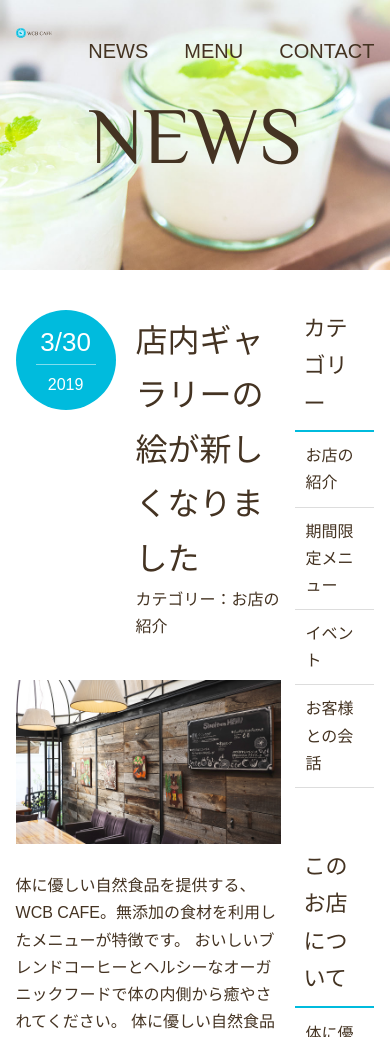
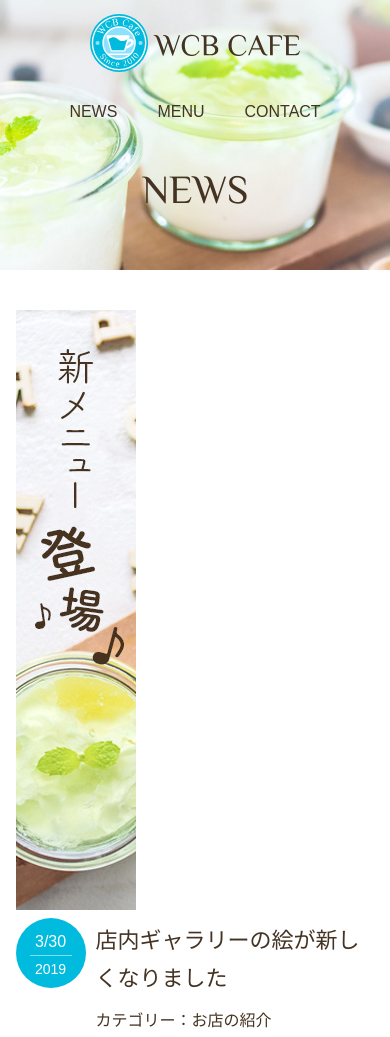
Before and after one commit to delightech/css-example, a plain HTML site: page news.html in a window 390 px wide. Shown: the top 1037 px of the page. Drawn offline with Linux system fonts and the light colour scheme; some packages are replaced by stand-ins of ours.

Commit message:
レスポンシブ化

```diff
--- a/css/style.css
+++ b/css/style.css
@@ -143,11 +143,25 @@ footer p {
 
 /* 記事部分 */
 article {
-	width: 74%;
+	width: 60%;
+	/*
+	  flex itemsの表示したい順番を指定。HTMLの記述順に関係なく並べられる。
+		HTMLで順番を操作しないのは、ページは上から読み込まれるので、
+		ページの重要な部分（article）の記述を上に持ってくるべきであるため。
+		検索エンジンも上にあるコンテンツの方が重要度が高いと判断するらしい。
+		（特に広告(.ad)部分は後からの読み込みにすべき。実際には広告はjs等で読み込みが遅くなるはず）
+	 */
+	order: 2;
 }
 /* サイドバー部分 */
 aside {
 	width: 22%;
+	/* flex itemsの表示したい順番を指定。HTMLの記述順に関係なく並べられる */
+	order: 3;
+}
+.ad {
+	/* flex itemsの表示したい順番を指定。HTMLの記述順に関係なく並べられる */
+	order: 1;
 }
 .news-contents {
 	display: flex;
@@ -224,3 +238,66 @@ aside p {
 	/* カーソルを合わせた際の装飾 */
 	color: #0bd;
 }
+
+/* モバイル版のスタイル */
+/*
+  メディアクエリーの指定
+	画面幅が600px以下の場合のスタイルを記述
+ */
+@media (max-width: 600px) {
+	.page-title {
+		font-size: 2.5rem;
+	}
+	/* HEADER */
+	.main-nav {
+		font-size: 1rem;
+		margin-top: 10px;
+	}
+	.main-nav li {
+		margin: 0 20px;
+	}
+	/* HOME */
+	.home-content {
+		margin-top: 20%;
+	}
+	/* flex itemを中央揃えで縦並びに並べる */
+	.page-header {
+		flex-direction: column;
+		align-items: center;
+	}
+	/* NEWS */
+	.news-contents {
+		flex-direction: column;
+	}
+	article, aside {
+		width: 100%;
+	}
+	#news .page-title {
+		margin-top: 30px;
+	}
+	aside {
+		margin-top: 60px;
+	}
+	.post-info {
+		margin-bottom: 30px;
+	}
+	.post-date {
+		width: 70px;
+		height: 70px;
+		font-size: 1rem;
+	}
+	.post-date span {
+		font-size: 0.875rem;
+		padding-top: 2px;
+	}
+	.post-title {
+		font-size: 1.375rem;
+	}
+	.post-cat {
+		font-size: 0.875;
+		margin-top: 10px;
+	}
+	.post-title, .post-cat {
+		margin-left: 80px;
+	}
+}
--- a/news.html
+++ b/news.html
@@ -4,6 +4,8 @@
     <meta charset="utf-8">
     <title>WCB Cafe - NEWS</title>
     <meta name="description" content="ブレンドコーヒーとヘルシーなオーガニックフードを提供するカフェ">
+    <!-- 様々な表示領域に対応 -->
+    <meta name="viewport" content="width=device-width, initial-scale=1">
 
     <!-- CSS -->
     <link rel="stylesheet" href="https://unpkg.com/ress/dist/ress.min.css">
@@ -66,6 +68,9 @@
           おいしいブレンドコーヒーとヘルシーなオーガニックフードで体の内側から癒やされてください。
         </p>
       </aside>
+      <div class="ad">
+        <img src="images/banner.jpg" alt="新メニュー登場">
+      </div>
     </div><!-- /.news-contents -->
     <footer>
       <div class="wrapper">
```
Also changed, not shown: index.html (+1 -0 lines), images/banner.jpg (added).
